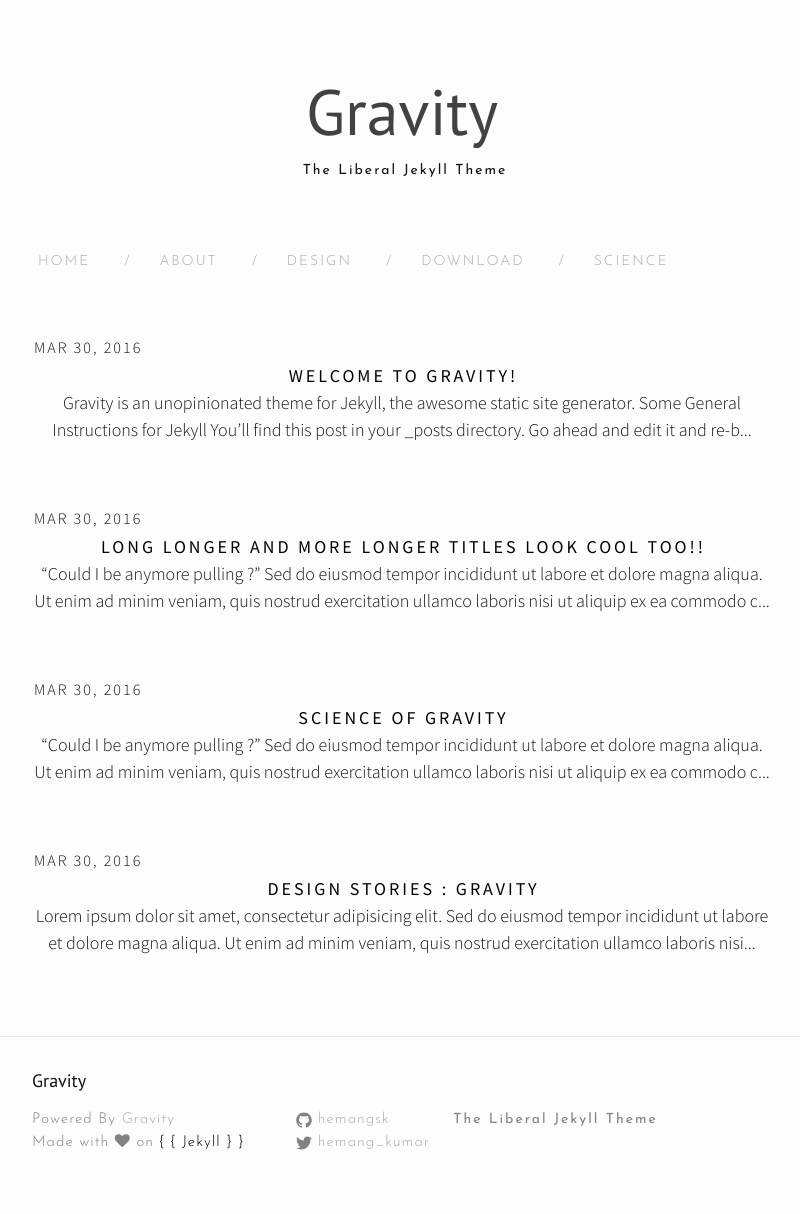
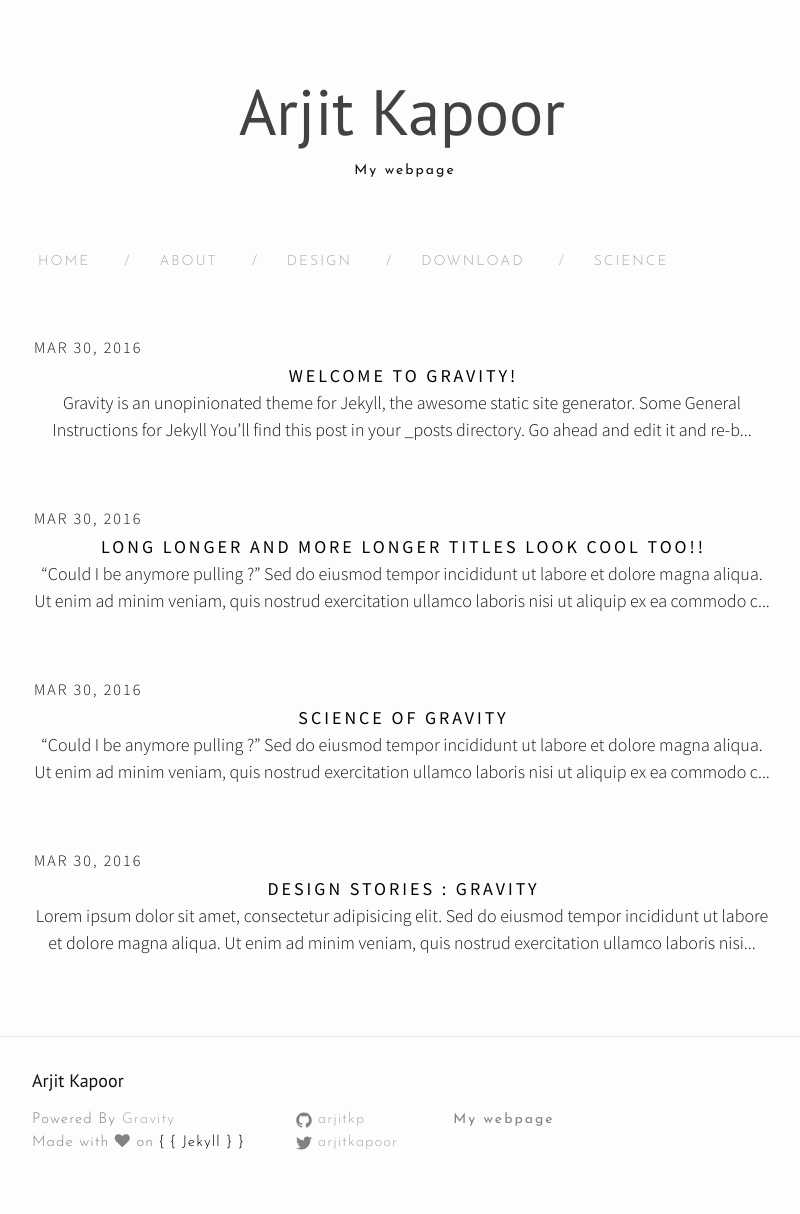
Before and after one commit to manuelvarzen/arjitkp.github.io, a Jekyll site: the page built from index.html, in a window 1280 px wide. Shown: the whole page, without its empty margins (238-1038 px from the left). Built offline with Jekyll 4.4.1, drawn with Linux system fonts in a browser that asks for light colours; nearby versions of some CDN libraries; the list of posts is cut into pages by our own code.

Commit message:
new_changes

```diff
--- a/_config.yml
+++ b/_config.yml
@@ -6,13 +6,13 @@
 # 'jekyll serve'. If you change this file, please restart the server process.
 
 # Site settings
-title: Gravity
-email: hemangsk@gmail.com
-description: The Liberal Jekyll Theme
+title: Arjit Kapoor
+email: arjitkp@gmail.com
+description: My webpage
 baseurl: "" # the subpath of your site, e.g. /blog
 url: "http://yourdomain.com" # the base hostname & protocol for your site
-twitter_username: hemang_kumar
-github_username:  hemangsk
+twitter_username: arjitkapoor
+github_username:  arjitkp
 paginate: 5
 
 gems: [jekyll-paginate, kramdown]
```
